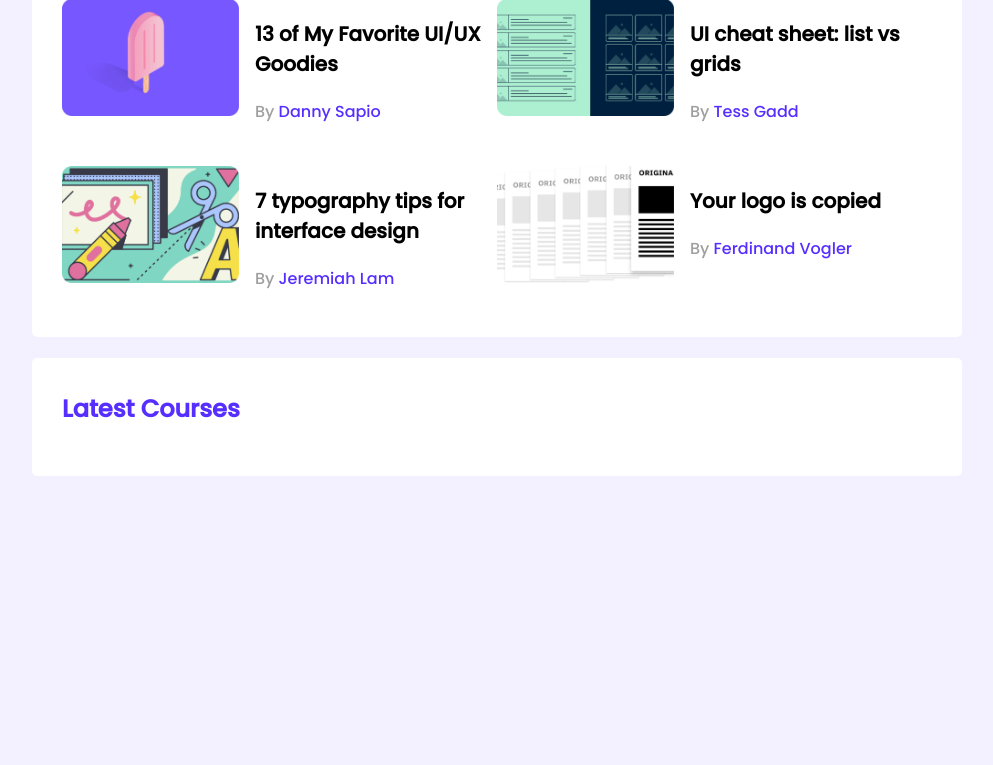
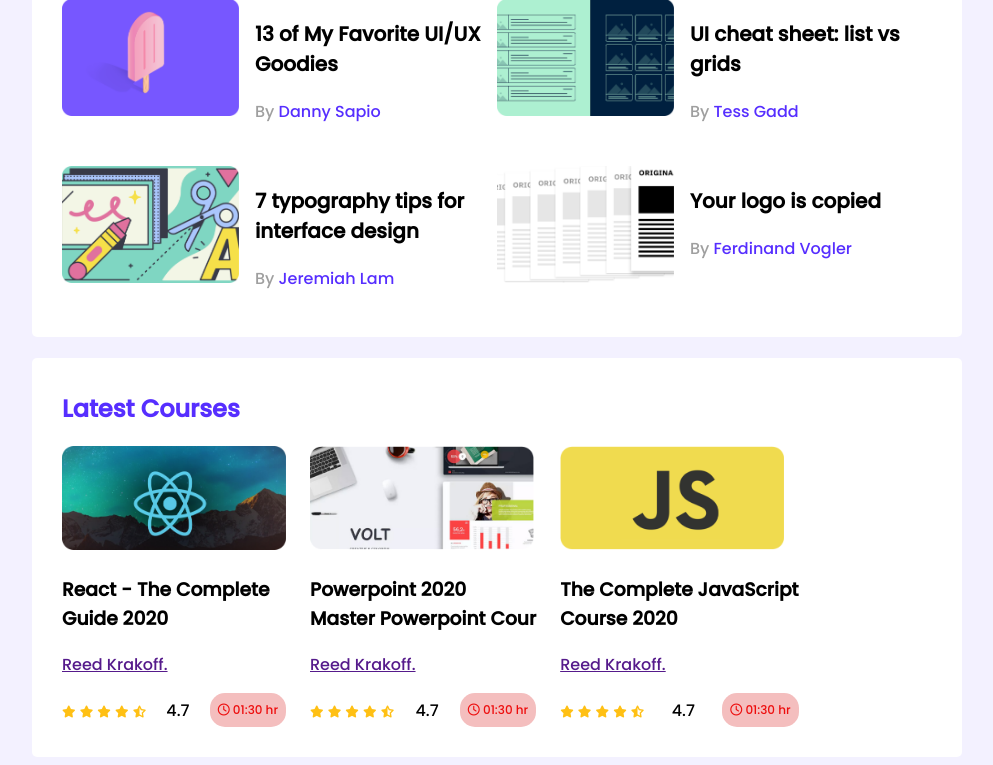
Before and after one commit to osmanshaon/leader-board-css3, a plain HTML site: page index.html in a window 1280 px wide. Shown: the part 388-1153 px from the top of the page, without its empty margins (143-1136 px from the left). Before the commit the page ends 872 px from the top, so only its background shows below. Drawn offline with Linux system fonts and the light colour scheme.

Commit message:
third commit

```diff
--- a/index.html
+++ b/index.html
@@ -10,6 +10,9 @@
 
     <!-- Website Title  -->
     <title>Leader Board</title>
+
+    <!-- Font Awesome  -->
+    <script src="https://kit.fontawesome.com/a9c73807eb.js" crossorigin="anonymous"></script>
 
     <!-- Stylesheet  -->
     <link rel="stylesheet" href="style.css">
@@ -111,6 +114,111 @@
             <!-- Latest Courses  -->
             <section class="container">
                 <h2 class="section-title">Latest Courses</h2>
+
+                <div class="courses">
+
+                    <!-- Courses 1 -->
+                    <div class="course">
+                        <div class="course-banner">
+                            <img src="images/courses/course-1.png" alt="">
+                        </div>
+
+                        <div class="course-detail">
+                            <h3 class="course-title">
+                                React - The Complete <br> Guide 2020
+                            </h3>
+                            <p class="course-author"><a href="">Reed Krakoff.</a></p>
+                            <div class="course-info">
+
+                                <!-- Rating Start  -->
+                                <div>
+                                    <i class="fa-solid fa-star"></i>
+                                    <i class="fa-solid fa-star"></i>
+                                    <i class="fa-solid fa-star"></i>
+                                    <i class="fa-solid fa-star"></i>
+                                    <i class="fa-solid fa-star-half-stroke"></i>
+                                </div>
+
+                                <!-- Ratinng Num -->
+                                <span>4.7</span>
+
+                                <!-- Duration  -->
+                                <div class="course-duration">
+                                    <i class="fa-regular fa-clock"></i>
+                                    01:30 hr
+                                </div>
+                            </div>
+                        </div>
+                    </div>
+
+                    <!-- Courses 2  -->
+                    <div class="course">
+                        <div class="course-banner">
+                            <img src="images/courses/course-2.png" alt="">
+                        </div>
+
+                        <div class="course-detail">
+                            <h3 class="course-title">
+                                Powerpoint 2020 <br> Master Powerpoint Cour
+                            </h3>
+                            <p class="course-author"><a href="">Reed Krakoff.</a></p>
+                            <div class="course-info">
+
+                                <!-- Rating Start  -->
+                                <div>
+                                    <i class="fa-solid fa-star"></i>
+                                    <i class="fa-solid fa-star"></i>
+                                    <i class="fa-solid fa-star"></i>
+                                    <i class="fa-solid fa-star"></i>
+                                    <i class="fa-solid fa-star-half-stroke"></i>
+                                </div>
+
+                                <!-- Ratinng Num -->
+                                <span>4.7</span>
+
+                                <!-- Duration  -->
+                                <div class="course-duration">
+                                    <i class="fa-regular fa-clock"></i>
+                                    01:30 hr
+                                </div>
+                            </div>
+                        </div>
+                    </div>
+
+                    <!-- Courses 3 -->
+                    <div class="course">
+                        <div class="course-banner">
+                            <img src="images/courses/course-3.png" alt="">
+                        </div>
+
+                        <div class="course-detail">
+                            <h3 class="course-title">
+                                The Complete JavaScript <br> Course 2020
+                            </h3>
+                            <p class="course-author"><a href="">Reed Krakoff.</a></p>
+                            <div class="course-info">
+
+                                <!-- Rating Start  -->
+                                <div>
+                                    <i class="fa-solid fa-star"></i>
+                                    <i class="fa-solid fa-star"></i>
+                                    <i class="fa-solid fa-star"></i>
+                                    <i class="fa-solid fa-star"></i>
+                                    <i class="fa-solid fa-star-half-stroke"></i>
+                                </div>
+
+                                <!-- Ratinng Num -->
+                                <span>4.7</span>
+
+                                <!-- Duration  -->
+                                <div class="course-duration">
+                                    <i class="fa-regular fa-clock"></i>
+                                    01:30 hr
+                                </div>
+                            </div>
+                        </div>
+                    </div>
+                </div>
             </section>
         </main>
     </header>
--- a/style.css
+++ b/style.css
@@ -103,3 +103,42 @@ hr{
     color: #562EFF;
     text-decoration: none;
 }
+
+
+/* Latest Courses */
+.courses{
+    display: flex;
+    grid-template-columns: repeat(3, 1fr);
+    grid-column-gap: 24px;
+}
+.course .course-banner img{
+    width: 224px;
+    height: 104px;
+}
+
+.course-info{
+    display: flex;
+    align-items: center;
+    justify-content: space-between;
+}
+
+.fa-solid{
+    font-size: 12px;
+}
+
+.fa-star{
+    color: #FFC014;
+}
+
+.fa-star-half-stroke{
+    color: #FFC014;
+}
+
+
+.course-duration{
+    background-color: rgb(244, 190, 190);
+    color: rgb(237, 13, 13);
+    border-radius: 15px;
+    padding: 8px;
+    font-size: 12px;
+}
```
